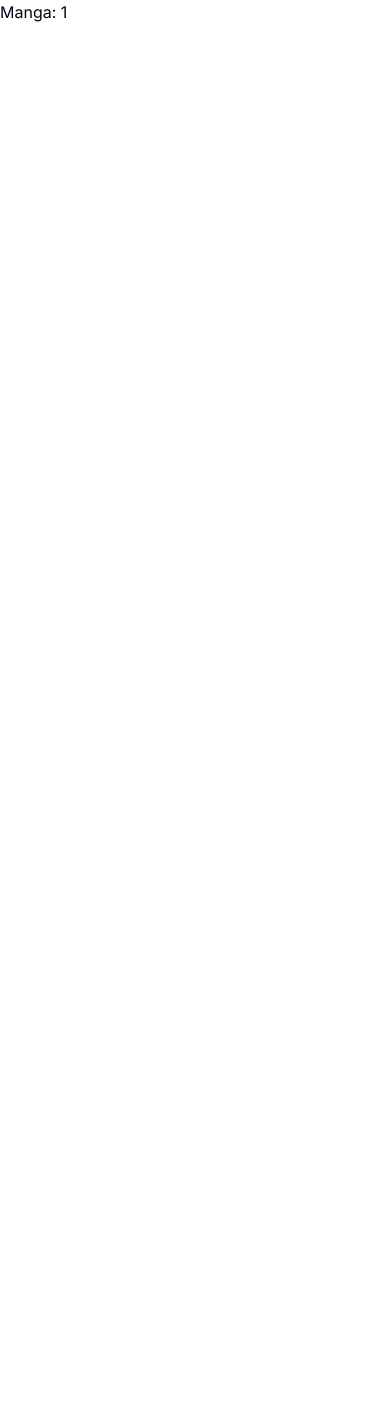
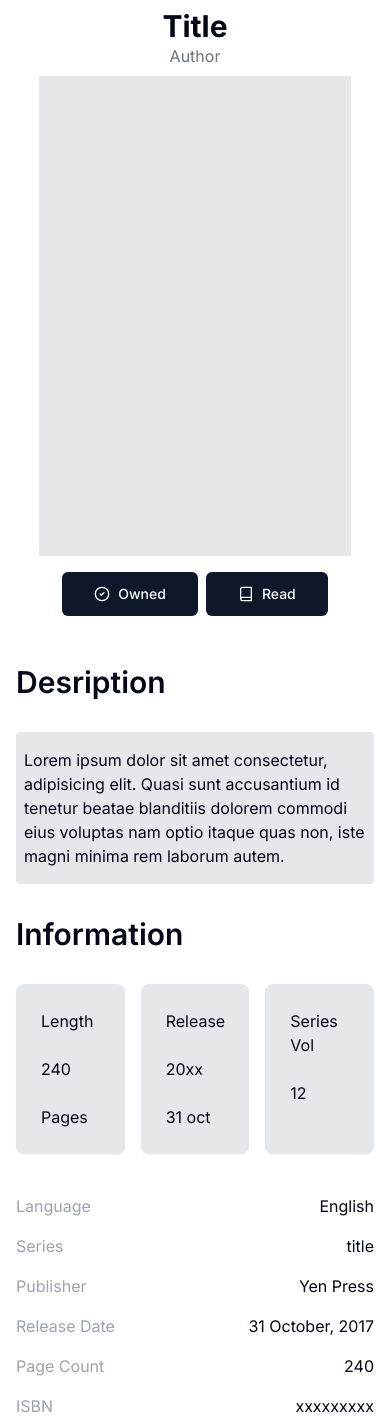
Before and after one commit to Nicholas-Abell/manga_collector, a Next.js app: page /manga/1 in a window 390 px wide. Before the commit the page ends 844 px from the top, so only its background shows below. Built offline with nearby package versions, Linux system fonts and the light colour scheme.

Commit message:
layout: mobile

```diff
--- a/app/manga/[mangaId]/page.tsx
+++ b/app/manga/[mangaId]/page.tsx
@@ -1,3 +1,89 @@
+import { Button } from "@/components/ui/button";
+import {
+  Card,
+  CardContent,
+  CardFooter,
+  CardHeader,
+} from "@/components/ui/card";
+import { Book, CheckCircle2 } from "lucide-react";
+
 export default function MangaPage({ params }: { params: { mangaId: string } }) {
-  return <main>Manga: {params.mangaId}</main>;
+  return (
+    <main>
+      <div className="w-full px-4 py-2 text-center">
+        <h1 className="text-3xl font-bold">Title</h1>
+        <p className="text-gray-500">Author</p>
+      </div>
+      <div className="flex justify-center items-center">
+        <div className="bg-gray-200 h-[480px] w-[80%]" />
+      </div>
+      <div className="w-full flex justify-center py-4 space-x-2">
+        <Button size="lg">
+          <CheckCircle2 className="mr-2 h-4 w-4" />
+          Owned
+        </Button>
+        <Button size="lg">
+          <Book className="mr-2 h-4 w-4" /> Read
+        </Button>
+      </div>
+      <div className="w-full pt-8">
+        <div className="px-4 space-y-8">
+          <h2 className="text-3xl font-semibold">Desription</h2>
+          <div className="bg-gray-200 rounded px-2 py-4">
+            <p>
+              Lorem ipsum dolor sit amet consectetur, adipisicing elit. Quasi
+              sunt accusantium id tenetur beatae blanditiis dolorem commodi eius
+              voluptas nam optio itaque quas non, iste magni minima rem laborum
+              autem.
+            </p>
+          </div>
+        </div>
+      </div>
+      <div className="w-full pt-8">
+        <div className="px-4 space-y-8 pb-8">
+          <h2 className="text-3xl font-semibold">Information</h2>
+          <div className="grid grid-cols-3 gap-4">
+            <Card className="bg-gray-200">
+              <CardHeader>Length</CardHeader>
+              <CardContent>240</CardContent>
+              <CardFooter>Pages</CardFooter>
+            </Card>
+            <Card className="bg-gray-200">
+              <CardHeader>Release</CardHeader>
+              <CardContent>20xx</CardContent>
+              <CardFooter>31 oct</CardFooter>
+            </Card>
+            <Card className="bg-gray-200">
+              <CardHeader>Series Vol</CardHeader>
+              <CardContent>12</CardContent>
+            </Card>
+          </div>
+        </div>
+        <div className="w-full flex justify-between px-4 py-2">
+          <p className="text-gray-400">Language</p>
+          <p>English</p>
+        </div>
+        <div className="w-full flex justify-between px-4 py-2">
+          <p className="text-gray-400">Series</p>
+          <p>title</p>
+        </div>
+        <div className="w-full flex justify-between px-4 py-2">
+          <p className="text-gray-400">Publisher</p>
+          <p>Yen Press</p>
+        </div>
+        <div className="w-full flex justify-between px-4 py-2">
+          <p className="text-gray-400">Release Date</p>
+          <p>31 October, 2017</p>
+        </div>
+        <div className="w-full flex justify-between px-4 py-2">
+          <p className="text-gray-400">Page Count</p>
+          <p>240</p>
+        </div>
+        <div className="w-full flex justify-between px-4 py-2">
+          <p className="text-gray-400">ISBN</p>
+          <p>xxxxxxxxx</p>
+        </div>
+      </div>
+    </main>
+  );
 }
```
